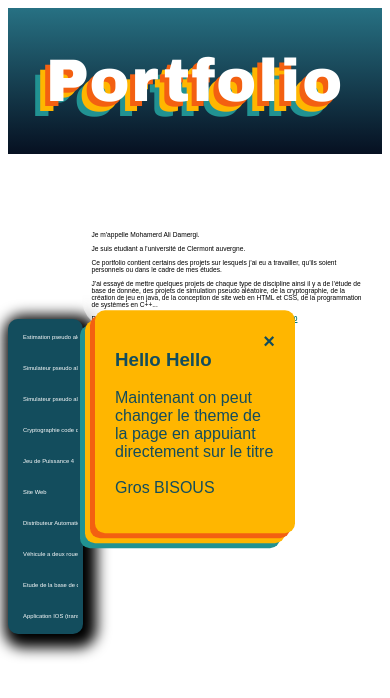
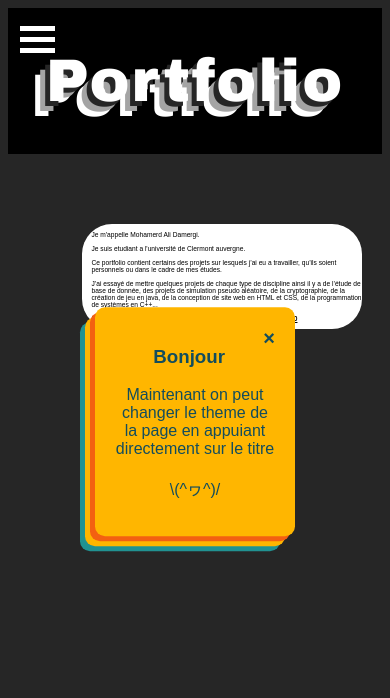
Before and after one commit to D4L1IR3Tr0/D4L1IR3Tr0-pf.github.io, a plain HTML site: page Index.html in a window 390 px wide. Both pictures are taken after a click on the element "Portfolio". Drawn offline with Linux system fonts and the light colour scheme.

Commit message:
Update Index.html

```diff
--- a/Index.html
+++ b/Index.html
@@ -34,6 +34,7 @@
     #popup-content {
         background-color: #ffb600;
         color: #134d5d;
+        text-align: center;
         font-family: "Arial Rounded MT Bold", Gadget, sans-serif;
         box-shadow: -5px 5px 0px #f36011, -10px 10px 0px #ffb600, -15px 15px 0px #219292;
         border-radius: 10px;
@@ -76,6 +77,9 @@
         cursor: pointer;
     }
 
+    #showMenu{
+        display: none;
+    }
 
 
     #div2{
@@ -94,10 +98,8 @@
         float: right;
         border-radius: 30px;
 
-        /* Apply the background color with transparency */
         background-color: rgba(255, 255, 255, 0.5);
 
-        /* Apply the blur effect */
         backdrop-filter: blur(8px);
 
     }
@@ -128,10 +130,11 @@
         width: 20%;
         background-color: #134d5d;
         float: left;
-
         -webkit-box-shadow: 5px 5px 14px 9px #000000;
         box-shadow: 5px 5px 14px 9px #000000;
         border-radius: 10px;
+        overflow-y: scroll;
+        max-height: 90%;
     }
 
     li {
@@ -201,30 +204,87 @@
         }
     }
 
-    @media(max-height: 650px){
-        #header{
+    @media(max-height: 650px) {
+        #header {
             height: 100px;
         }
 
-        #header h1{
+        #header h1 {
             font-size: 40px;
         }
     }
+
+    @media(max-width: 850px){
+
+
+
+        #menu {
+            position: fixed;
+            left: -300px;
+            transition: left 0.3s ease;
+        }
+
+        .container {
+            display: inline-block;
+            cursor: pointer;
+            position: absolute;
+            left: 20px;
+            top:20px;
+
+        }
+
+        .bar1, .bar2, .bar3 {
+            width: 35px;
+            height: 5px;
+            margin: 6px 0;
+            transition: 0.4s;
+        }
+        .bar1{
+            background-color: #f36011;
+        }
+        .bar2{
+            background-color: #ffb600;
+        }
+        .bar3{
+            background-color: #219292;
+        }
+
+        .change .bar1 {
+            transform: translate(0, 11px) rotate(-45deg);
+        }
+
+        .change .bar2 {opacity: 0;}
+
+        .change .bar3 {
+            background-color: #ffb600;
+            transform: translate(0, -11px) rotate(45deg);
+        }
+
+
+    }
+
+
 </style>
-
 
 
 <div id="popup">
     <div id="popup-content">
         <span id="close" onclick="closePopup()">&times;</span>
-        <h3>Hello Hello</h3>
-        <p>Maintenant on peut changer le theme de la page en appuiant directement sur le titre<br><br>Gros BISOUS</p>
+        <h3>Bonjour</h3>
+        <p>Maintenant on peut changer le theme de la page en appuiant directement sur le titre<br><br>\(^ヮ^)/</p>
     </div>
 </div>
 
 <header id="header">
 
-<h1 id="title" onclick="changeTheme()">Portfolio</h1>
+    <div class="container" onclick="myFunction(this);showMenu()">
+        <div id="bar1" class="bar1"></div>
+        <div id="bar2" class="bar2"></div>
+        <div id="bar3" class="bar3"></div>
+    </div>
+
+
+    <h1 id="title" onclick="changeTheme()">Portfolio</h1>
 
 </header>
 
@@ -241,6 +301,7 @@
 
 <div id="div2">
 <ul id="menu">
+
     <li><a class="x" href="1.pdf" target="content" onclick="hideDiv()"><span class="marquee">Estimation pseudo aléatoire de Pi</span></a></li>
     <li><a class="x" href="2.pdf" target="content" onclick="hideDiv()"><span class="marquee">Simulateur pseudo aléatoire d’une population de lapins</span></a></li>
     <li><a class="x" href="3.pdf" target="content" onclick="hideDiv()"><span class="marquee">Simulateur pseudo aléatoire du jeu de la vie</span></a></li>
@@ -251,6 +312,7 @@
     <li><a class="x" href="8.pdf" target="content" onclick="hideDiv()"><span class="marquee">Véhicule a deux roues motrices</span></a></li>
     <li><a class="y" href="9.pdf" target="content" onclick="hideDiv()"><span class="marquee">Etude de la base de donnée de la société fictive AUVER</span></a></li>
     <li><a class="x" href="10.pdf" target="content" onclick="hideDiv()"><span class="marquee">Application IOS (transport de Clermont)</span></a></li>
+
 </ul>
 
     <iframe id="frame" name="content" src="" scrolling="no"></iframe>
@@ -258,9 +320,8 @@
 </div>
 
 
-
 <script>
-    var theme = True;
+    var theme = true;
     function openPopup() {
         var popup = document.getElementById("popup");
         popup.style.display = "block";
@@ -272,9 +333,13 @@
     }
 
 
+
     function changeTheme() {
         var body = document.body;
         var header = document.getElementById("header");
+        var bar1 = document.getElementById("bar1")
+        var bar2 = document.getElementById("bar2")
+        var bar3 = document.getElementById("bar3")
         var div1 = document.getElementById("div1");
         var div2 = document.getElementById("div2");
         var links = document.getElementsByTagName("a");
@@ -286,6 +351,10 @@
             for (var i = 0; i < links.length; i++) {
                 links[i].style.color = "#000000";
             }
+
+            bar1.style.backgroundColor="#ffffff";
+            bar2.style.backgroundColor="#ffffff";
+            bar3.style.backgroundColor="#ffffff";
 
             for (var i = 0; i < listItems.length; i++) {
                 listItems[i].addEventListener("mouseover", function () {
@@ -314,6 +383,10 @@
                 links[i].style.color = "";
             }
 
+            bar1.style.backgroundColor="";
+            bar2.style.backgroundColor="";
+            bar3.style.backgroundColor="";
+
             for (var i = 0; i < listItems.length; i++) {
                 listItems[i].addEventListener("mouseover", function () {
                     this.style.borderRadius = "10px";
@@ -329,7 +402,7 @@
             }
 
             header.style.background = "";
-            title.style.color = "f";
+            title.style.color = "";
             menu.style.backgroundColor = "";
             title.style.textShadow = "";
             body.style.backgroundImage = "";
@@ -341,7 +414,28 @@
         theme = !theme;
     }
 
+    var show = false;
+    function showMenu(){
+        var menu = document.getElementById("menu");
+        if (show == false) {
+            menu.style.left="0px";
+            show=true
+        }
 
+        else{
+            menu.style.left = "";
+            show=false
+        }
+    }
+
+    function myFunction(x) {
+        x.classList.toggle("change");
+    }
+
+    function hideDiv(){
+        var div =document.getElementById("div1");
+        div.style.display="none";
+    }
 
 </script>
 
```
